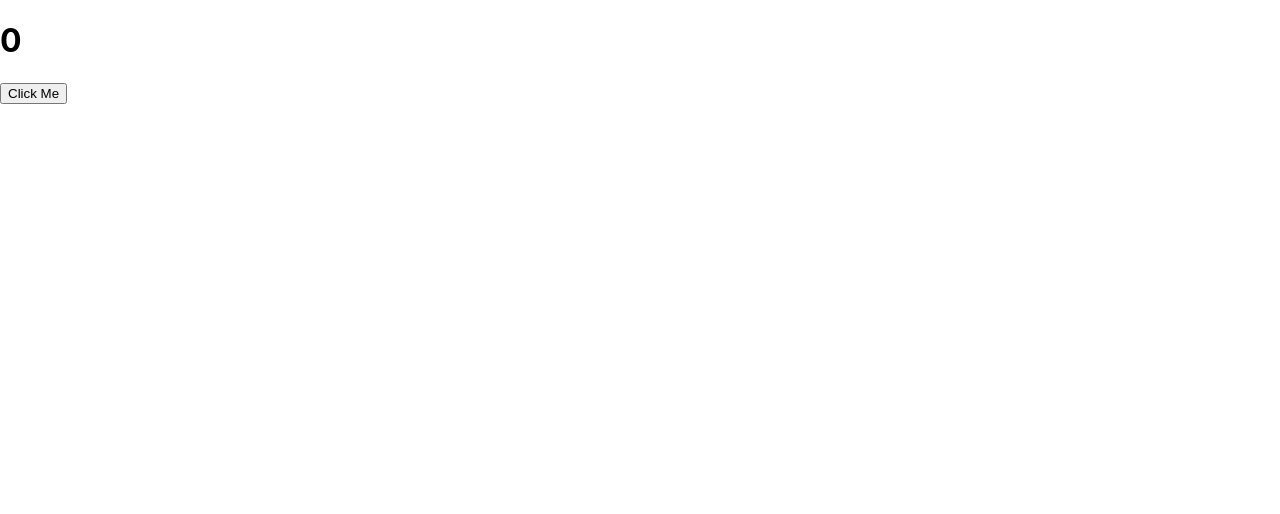
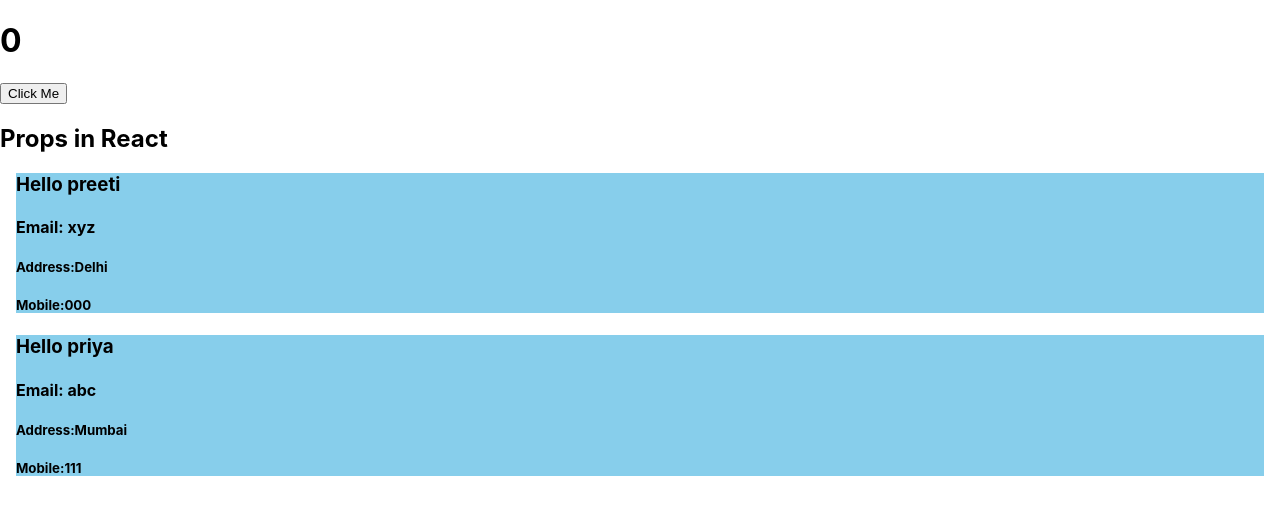
Before and after one commit to Neelam618/react-demo, a React (Create React App) app: page / in a window 1280 px wide. Shown: the top 514 px of the page. Built offline with nearby package versions, Linux system fonts and the light colour scheme.

Commit message:
used props

```diff
--- a/src/App.js
+++ b/src/App.js
@@ -1,4 +1,5 @@
 import {useState} from 'react'
+import Students from './components/Students'
 
 function App() {
 const [data, setData] = useState(0);
@@ -10,6 +11,10 @@ const [data, setData] = useState(0);
     <>
       <h1>{data}</h1>
       <button onClick={updateData}>Click Me</button>
+
+      <h2>Props in React</h2>
+      <Students name={"preeti"} email={"xyz"} other={{address: 'Delhi', mobile: '000'}} />
+      <Students name={"priya"} email={"abc"} other={{address: 'Mumbai', mobile: '111'}} />
     </>
   );
 }
--- /dev/null
+++ b/src/components/Students.js
@@ -0,0 +1,12 @@
+function Students (props) {
+    return (
+        <div style={{backgroundColor: "skyblue", margin: '1em'}}>
+            <h3>Hello {props.name}</h3>
+            <h4>Email: {props.email}</h4>
+            <h5>Address:{props.other.address}</h5>
+            <h5>Mobile:{props.other.mobile}</h5>
+        </div>
+    )
+}
+
+export default Students
```
